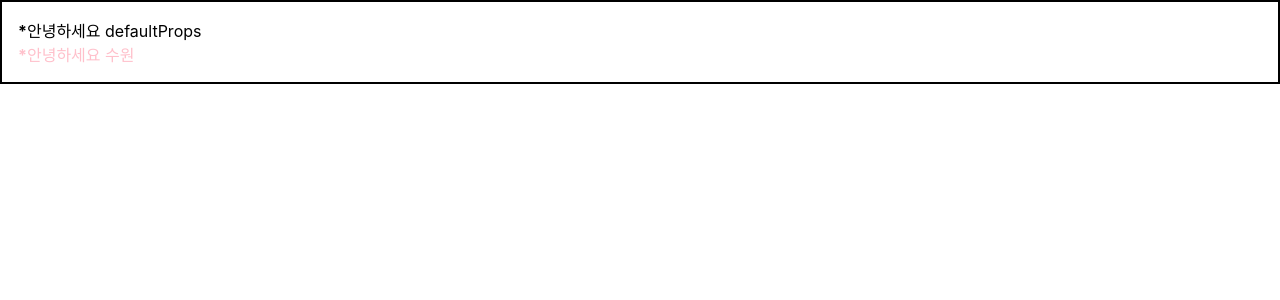
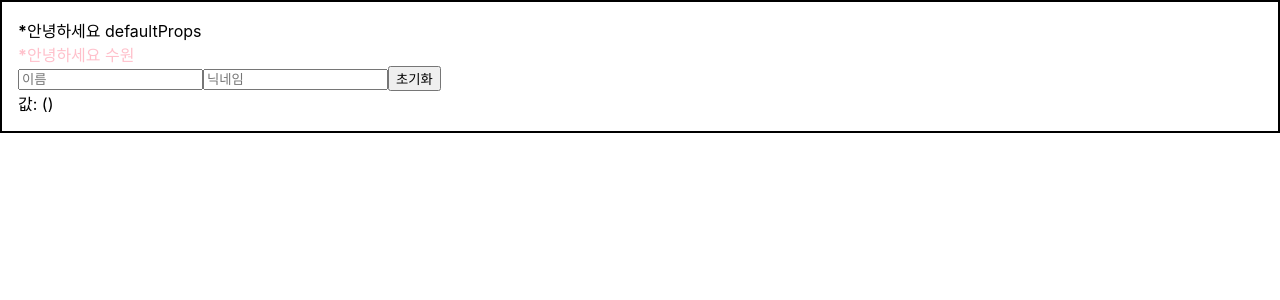
Before and after one commit to sonsoowon/ReactStudy, a React (Create React App) app: page / in a window 1280 px wide. Shown: the top 300 px of the page. Built offline with nearby package versions, Linux system fonts and the light colour scheme.

Commit message:
useState: App.js 수정

```diff
--- a/src/App.js
+++ b/src/App.js
@@ -1,4 +1,5 @@
 import Hello from './Hello';
+import InputSample from './InputSample';
 import Wrapper from './Wrapper';
 
 function App() {
@@ -6,6 +7,7 @@ function App() {
     <Wrapper>
       <Hello isSpecial/>
       <Hello color={"pink"} name={"수원"} isSpecial={true}/>
+      <InputSample/>
     </Wrapper>
   );
 
```
